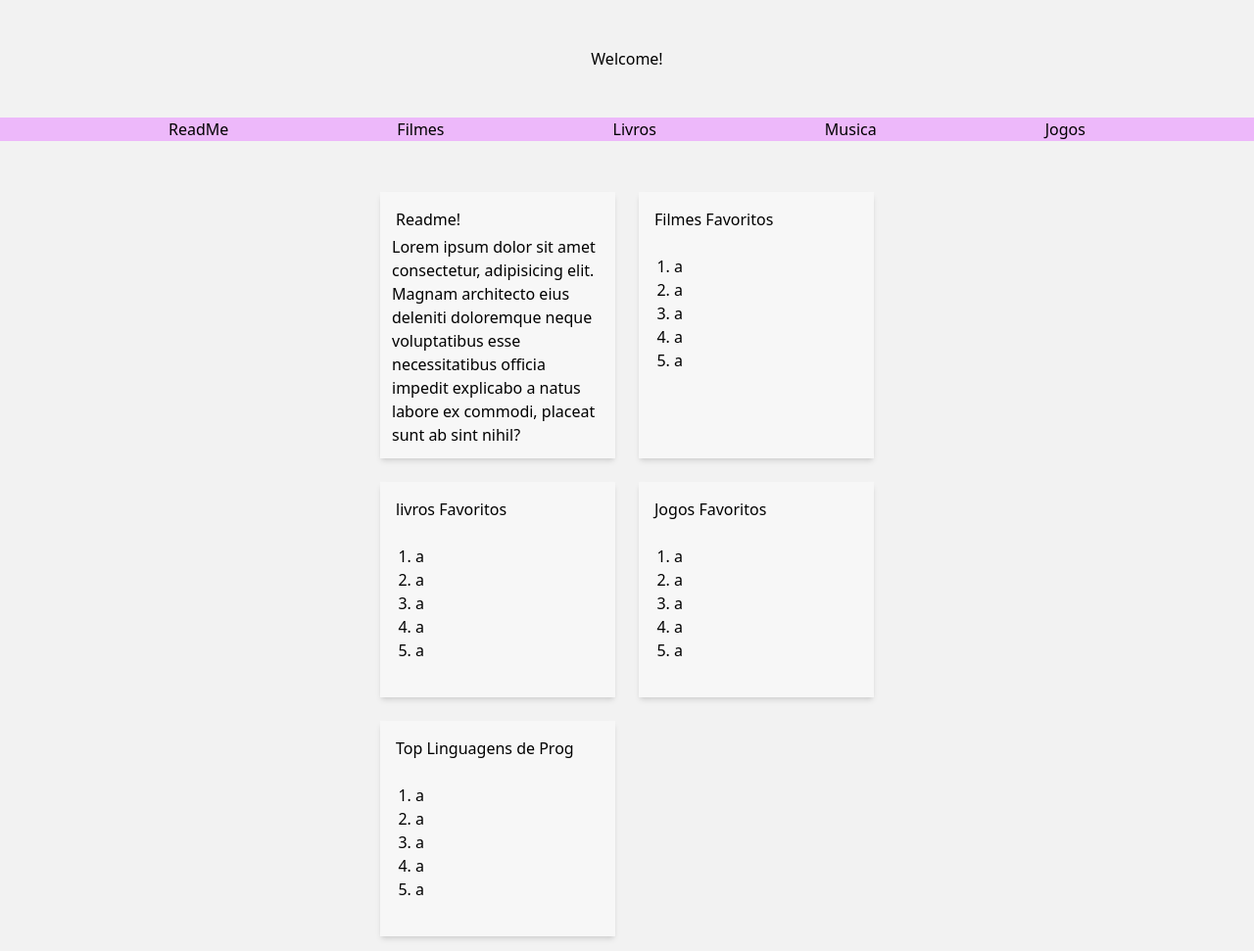
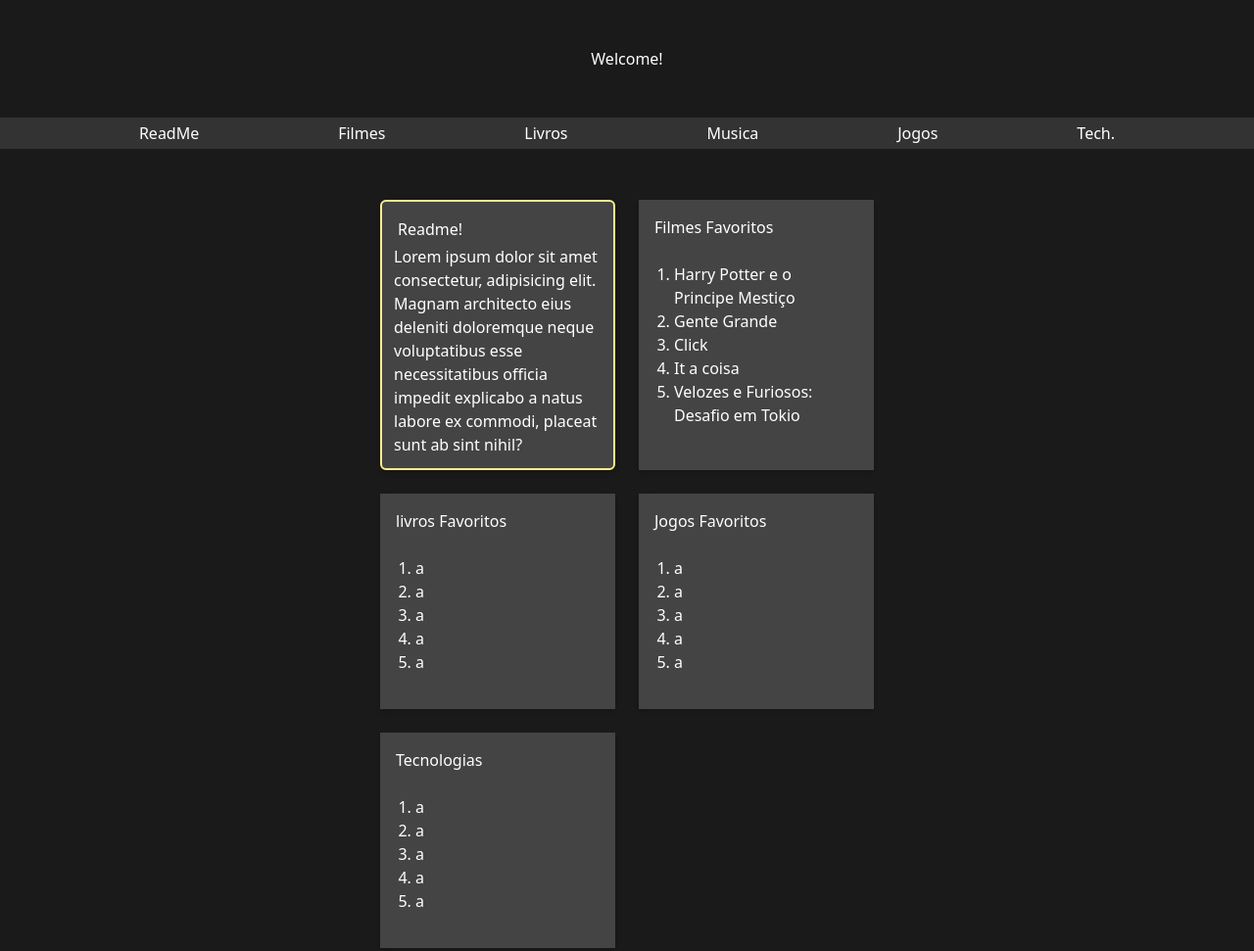
Before and after one commit to RaffDv/Portfolio, a website: page src/index.html in a window 1280 px wide. Shown: the whole page at 98% size. Drawn offline with Linux system fonts and the light colour scheme.

Commit message:
basic style and disign

```diff
--- a/src/index.html
+++ b/src/index.html
@@ -7,24 +7,29 @@
     <title>Raff</title>
   </head>
   <body
-    class="flex flex-col h-full justify-center items-center bg-primary relative box-border"
+    class="flex flex-col h-full justify-center items-center bg-primary text-white relative box-border"
   >
     <header class="justify-items-start">
       <h1 class="p-6 m-6">Welcome!</h1>
     </header>
-    <nav class="container">
-      <ol class="flex justify-evenly bg-secundary">
-        <li>ReadMe</li>
+    <nav class="container bg-[#333333]">
+      <ol class="flex justify-evenly h-8 items-center">
+        <li class="hover:border-b-4 hover:border-yellow-300 duration-100">
+          <a href="#rd" class="">ReadMe</a>
+        </li>
         <li>Filmes</li>
         <li>Livros</li>
         <li>Musica</li>
         <li>Jogos</li>
+        <li>Tech.</li>
       </ol>
     </nav>
-    <div class="container m-10 grid grid-cols-2 justify-items-center w-auto">
-      <div class="w-60 m-3 p-3 bg-primary-light shadow-md">
+    <div class="container m-10 grid grid-cols-2 w-auto">
+      <div
+        class="w-60 m-3 p-3 bg-primary-light shadow-md border-yellow-200 border-solid border-2 rounded-md hover:scale-110 after:-z-10 hover:transition-all duration-75 hover:border-transparent"
+      >
         <h1 id="rd" class="m-1">Readme!</h1>
-        <p>
+        <p class="">
           Lorem ipsum dolor sit amet consectetur, adipisicing elit. Magnam
           architecto eius deleniti doloremque neque voluptatibus esse
           necessitatibus officia impedit explicabo a natus labore ex commodi,
@@ -34,11 +39,11 @@
       <div id="ff" class="w-60 m-3 p-3 bg-primary-light shadow-md">
         <h1 class="m-1">Filmes Favoritos</h1>
         <ol class="list-decimal p-4 m-2">
-          <li>a</li>
-          <li>a</li>
-          <li>a</li>
-          <li>a</li>
-          <li>a</li>
+          <li>Harry Potter e o Principe Mestiço</li>
+          <li>Gente Grande</li>
+          <li>Click</li>
+          <li>It a coisa</li>
+          <li>Velozes e Furiosos: Desafio em Tokio</li>
         </ol>
       </div>
       <div class="w-60 m-3 p-3 bg-primary-light shadow-md">
@@ -63,7 +68,7 @@
       </div>
 
       <div class="w-60 m-3 p-3 bg-primary-light shadow-md">
-        <h1 class="m-1">Top Linguagens de Prog</h1>
+        <h1 class="m-1">Tecnologias</h1>
         <ol class="list-decimal p-4 m-2">
           <li>a</li>
           <li>a</li>
--- a/tailwind.config.js
+++ b/tailwind.config.js
@@ -4,9 +4,9 @@ module.exports = {
   theme: {
     extend: {
       colors: {
-        primary: "#F2F2F2",
-        "primary-light": "#F7F7F7",
-        secundary: "#EDB8FA",
+        primary: "#191A19", //
+        "primary-light": "#444444",
+        secundary: "#C8B6A6",
       },
     },
   },
```
Also changed, not shown: dist/output.css.
